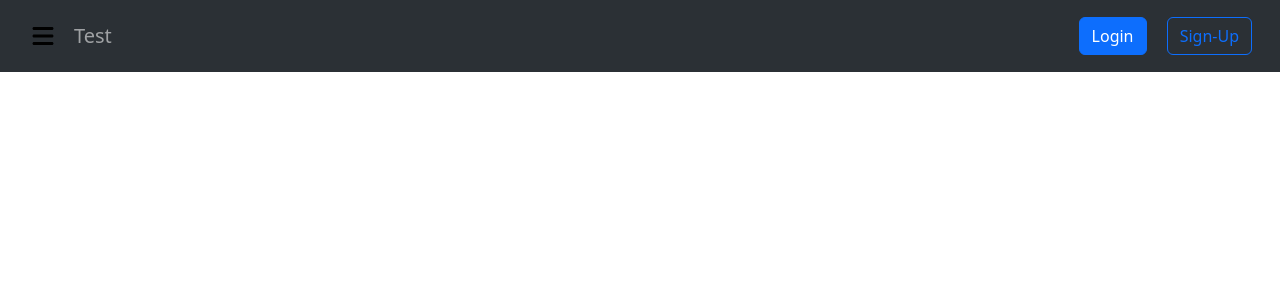
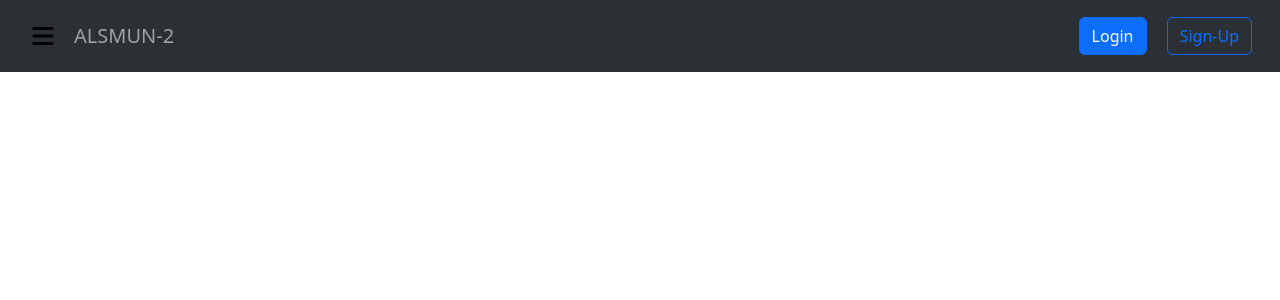
Before and after one commit to KhDawoud/MUNWebsite, a Flask app: page / in a window 1280 px wide. Shown: the top 300 px of the page. Run offline with Flask 3, Linux system fonts and the light colour scheme.

Commit message:
Changed Test fields to ALSMUN-2

```diff
--- a/MUNSiteCode/templates/layout.html
+++ b/MUNSiteCode/templates/layout.html
@@ -11,7 +11,7 @@
       <div class="container-fluid">
         <a class="navbar-brand d-flex align-items-center" href="#">
           <img src="{{ url_for('static', filename='Icons/Bars.svg') }}" alt="Logo" width="30" height="24" class="mx-3" data-bs-toggle="offcanvas" data-bs-target="#offcanvasScrolling" aria-controls="offcanvasScrolling">
-          <span class="navbar-text">Test</span>
+          <span class="navbar-text">ALSMUN-2</span>
         </a>
         <div class="ms-auto">
           <a class="btn btn-primary me-3" role="button" href="#">Login</a>
@@ -21,7 +21,7 @@
     </nav>
     <div class="offcanvas offcanvas-start text-bg-dark" data-bs-scroll="true" data-bs-backdrop="false" tabindex="-1" id="offcanvasScrolling" aria-labelledby="offcanvasScrollingLabel">
       <div class="offcanvas-header">
-        <h5 class="offcanvas-title mt-2" id="offcanvasScrollingLabel">Test</h5>
+        <h5 class="offcanvas-title mt-2" id="offcanvasScrollingLabel">ALSMUN-2</h5>
         <button type="button" class="btn-close btn-close-white" data-bs-dismiss="offcanvas" aria-label="Close"></button>
       </div>
       <hr>
```
